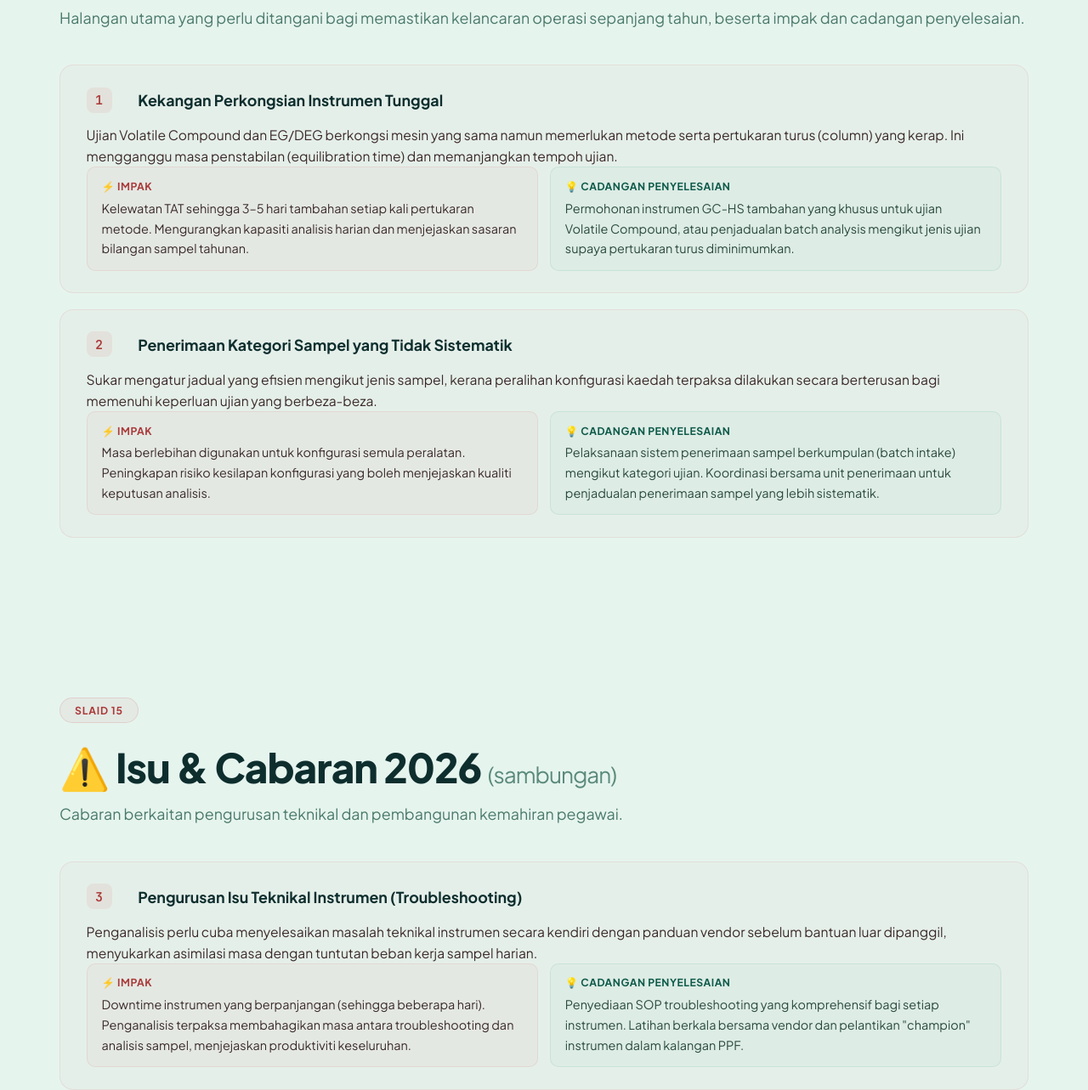
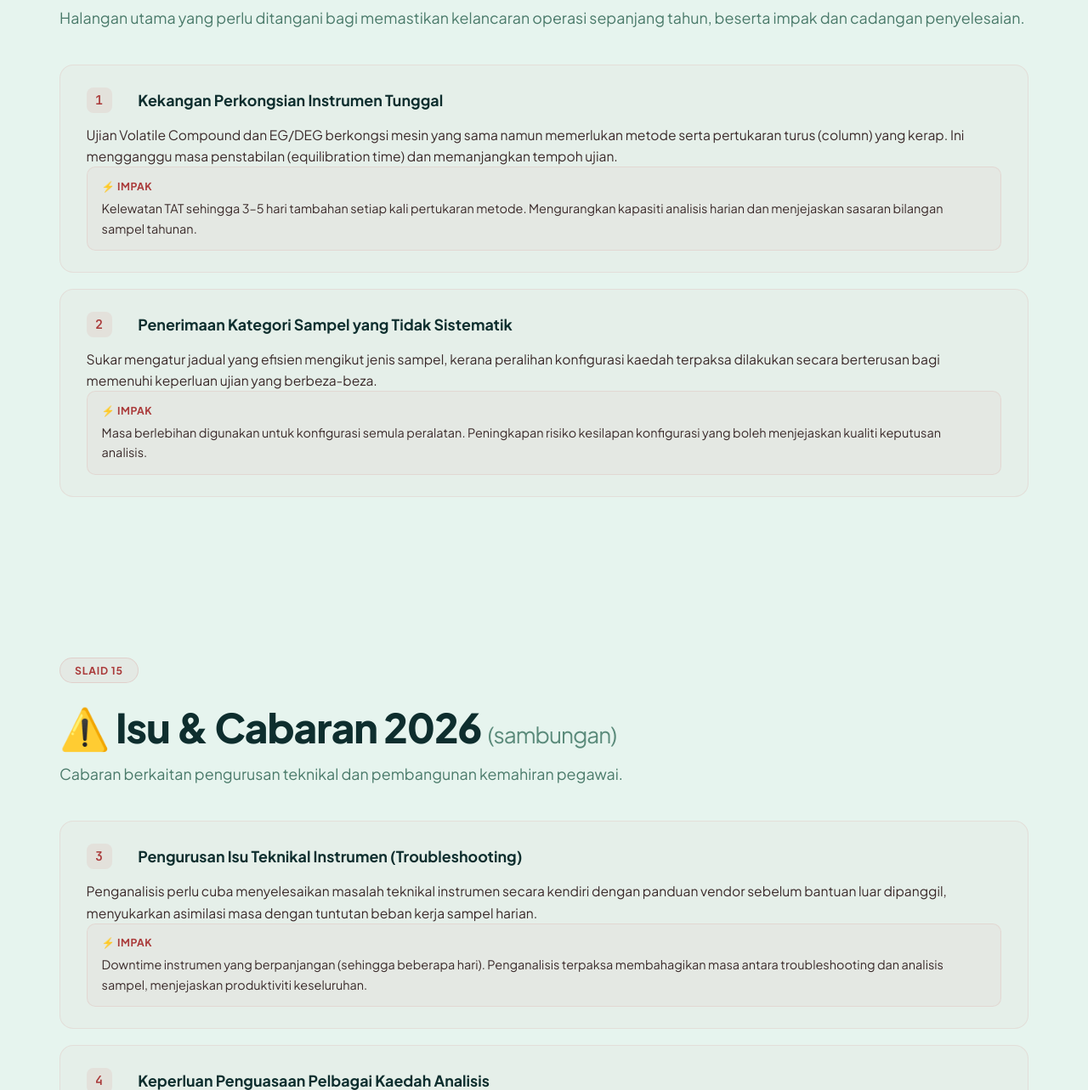
Before and after one commit to syarief02/uptslide1, a plain HTML site: page index.html in a window 1280 px wide. Shown: the part 10717-12000 px from the top of the page at 85% size. Drawn offline with Linux system fonts and the light colour scheme.

Commit message:
refactor: remove suggested solution sections from problem descriptions.

```diff
--- a/index.html
+++ b/index.html
@@ -581,15 +581,9 @@
         <strong style="font-size:1.05rem;color:#0e2e2e">Kekangan Perkongsian Instrumen Tunggal</strong>
       </div>
       <p style="font-size:.92rem;color:#3a2a2a;line-height:1.6;margin-bottom:.8rem">Ujian Volatile Compound dan EG/DEG berkongsi mesin yang sama namun memerlukan metode serta pertukaran turus (column) yang kerap. Ini mengganggu masa penstabilan (equilibration time) dan memanjangkan tempoh ujian.</p>
-      <div style="display:grid;grid-template-columns:1fr 1fr;gap:.8rem">
       <div style="padding:.8rem 1rem;border-radius:10px;background:rgba(200,70,70,.04);border:1px solid rgba(200,70,70,.1)">
         <div style="font-size:.72rem;font-weight:700;text-transform:uppercase;letter-spacing:.5px;color:#aa3a3a;margin-bottom:.35rem">⚡ Impak</div>
         <p style="font-size:.85rem;color:#3a2a2a;line-height:1.5;margin:0">Kelewatan TAT sehingga 3–5 hari tambahan setiap kali pertukaran metode. Mengurangkan kapasiti analisis harian dan menjejaskan sasaran bilangan sampel tahunan.</p>
-        </div>
-        <div style="padding:.8rem 1rem;border-radius:10px;background:rgba(42,170,138,.04);border:1px solid rgba(42,170,138,.12)">
-          <div style="font-size:.72rem;font-weight:700;text-transform:uppercase;letter-spacing:.5px;color:#0e5a4a;margin-bottom:.35rem">💡 Cadangan Penyelesaian</div>
-          <p style="font-size:.85rem;color:#2a4a3e;line-height:1.5;margin:0">Permohonan instrumen GC-HS tambahan yang khusus untuk ujian Volatile Compound, atau penjadualan batch analysis mengikut jenis ujian supaya pertukaran turus diminimumkan.</p>
-        </div>
       </div>
     </div>
 
@@ -599,15 +593,9 @@
         <strong style="font-size:1.05rem;color:#0e2e2e">Penerimaan Kategori Sampel yang Tidak Sistematik</strong>
       </div>
       <p style="font-size:.92rem;color:#3a2a2a;line-height:1.6;margin-bottom:.8rem">Sukar mengatur jadual yang efisien mengikut jenis sampel, kerana peralihan konfigurasi kaedah terpaksa dilakukan secara berterusan bagi memenuhi keperluan ujian yang berbeza-beza.</p>
-      <div style="display:grid;grid-template-columns:1fr 1fr;gap:.8rem">
       <div style="padding:.8rem 1rem;border-radius:10px;background:rgba(200,70,70,.04);border:1px solid rgba(200,70,70,.1)">
         <div style="font-size:.72rem;font-weight:700;text-transform:uppercase;letter-spacing:.5px;color:#aa3a3a;margin-bottom:.35rem">⚡ Impak</div>
         <p style="font-size:.85rem;color:#3a2a2a;line-height:1.5;margin:0">Masa berlebihan digunakan untuk konfigurasi semula peralatan. Peningkapan risiko kesilapan konfigurasi yang boleh menjejaskan kualiti keputusan analisis.</p>
-        </div>
-        <div style="padding:.8rem 1rem;border-radius:10px;background:rgba(42,170,138,.04);border:1px solid rgba(42,170,138,.12)">
-          <div style="font-size:.72rem;font-weight:700;text-transform:uppercase;letter-spacing:.5px;color:#0e5a4a;margin-bottom:.35rem">💡 Cadangan Penyelesaian</div>
-          <p style="font-size:.85rem;color:#2a4a3e;line-height:1.5;margin:0">Pelaksanaan sistem penerimaan sampel berkumpulan (batch intake) mengikut kategori ujian. Koordinasi bersama unit penerimaan untuk penjadualan penerimaan sampel yang lebih sistematik.</p>
-        </div>
       </div>
     </div>
 
@@ -627,15 +615,9 @@
         <strong style="font-size:1.05rem;color:#0e2e2e">Pengurusan Isu Teknikal Instrumen (Troubleshooting)</strong>
       </div>
       <p style="font-size:.92rem;color:#3a2a2a;line-height:1.6;margin-bottom:.8rem">Penganalisis perlu cuba menyelesaikan masalah teknikal instrumen secara kendiri dengan panduan vendor sebelum bantuan luar dipanggil, menyukarkan asimilasi masa dengan tuntutan beban kerja sampel harian.</p>
-      <div style="display:grid;grid-template-columns:1fr 1fr;gap:.8rem">
       <div style="padding:.8rem 1rem;border-radius:10px;background:rgba(200,70,70,.04);border:1px solid rgba(200,70,70,.1)">
         <div style="font-size:.72rem;font-weight:700;text-transform:uppercase;letter-spacing:.5px;color:#aa3a3a;margin-bottom:.35rem">⚡ Impak</div>
         <p style="font-size:.85rem;color:#3a2a2a;line-height:1.5;margin:0">Downtime instrumen yang berpanjangan (sehingga beberapa hari). Penganalisis terpaksa membahagikan masa antara troubleshooting dan analisis sampel, menjejaskan produktiviti keseluruhan.</p>
-        </div>
-        <div style="padding:.8rem 1rem;border-radius:10px;background:rgba(42,170,138,.04);border:1px solid rgba(42,170,138,.12)">
-          <div style="font-size:.72rem;font-weight:700;text-transform:uppercase;letter-spacing:.5px;color:#0e5a4a;margin-bottom:.35rem">💡 Cadangan Penyelesaian</div>
-          <p style="font-size:.85rem;color:#2a4a3e;line-height:1.5;margin:0">Penyediaan SOP troubleshooting yang komprehensif bagi setiap instrumen. Latihan berkala bersama vendor dan pelantikan "champion" instrumen dalam kalangan PPF.</p>
-        </div>
       </div>
     </div>
 
@@ -645,15 +627,9 @@
         <strong style="font-size:1.05rem;color:#0e2e2e">Keperluan Penguasaan Pelbagai Kaedah Analisis</strong>
       </div>
       <p style="font-size:.92rem;color:#3a2a2a;line-height:1.6;margin-bottom:.8rem">Tuntutan untuk mengekalkan tahap kemahiran penganalisis yang tinggi merentasi pelbagai disiplin (contoh: daripada wet chemistry kepada teknik instrumental) di dalam satu masa melibatkan kepakaran pengendalian bahan kimia dan pelbagai instrumen yang singkat.</p>
-      <div style="display:grid;grid-template-columns:1fr 1fr;gap:.8rem">
       <div style="padding:.8rem 1rem;border-radius:10px;background:rgba(200,70,70,.04);border:1px solid rgba(200,70,70,.1)">
         <div style="font-size:.72rem;font-weight:700;text-transform:uppercase;letter-spacing:.5px;color:#aa3a3a;margin-bottom:.35rem">⚡ Impak</div>
         <p style="font-size:.85rem;color:#3a2a2a;line-height:1.5;margin:0">Risiko ketidakseragaman kemahiran antara pegawai. Kebergantungan tinggi kepada individu tertentu bagi kaedah tertentu, menimbulkan masalah apabila berlaku cuti atau pertukaran kakitangan.</p>
-        </div>
-        <div style="padding:.8rem 1rem;border-radius:10px;background:rgba(42,170,138,.04);border:1px solid rgba(42,170,138,.12)">
-          <div style="font-size:.72rem;font-weight:700;text-transform:uppercase;letter-spacing:.5px;color:#0e5a4a;margin-bottom:.35rem">💡 Cadangan Penyelesaian</div>
-          <p style="font-size:.85rem;color:#2a4a3e;line-height:1.5;margin:0">Pelaksanaan program latihan silang (cross-training) secara berstruktur. Setiap PPF disasarkan menguasai minimum 3 kaedah analisis utama. Penyediaan matriks kompetensi sebagai alat pemantauan.</p>
-        </div>
       </div>
     </div>
 
```
Lines whose indentation alone changed are shown as unchanged.
